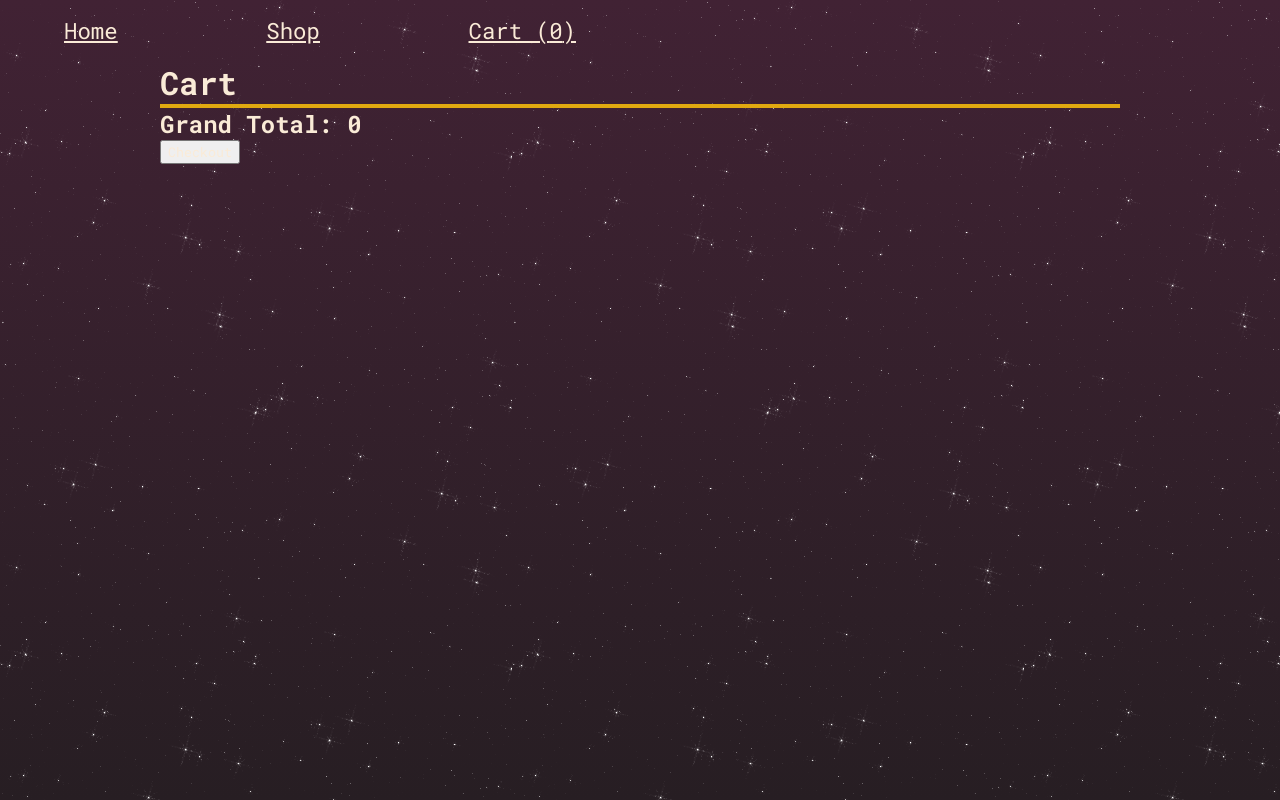
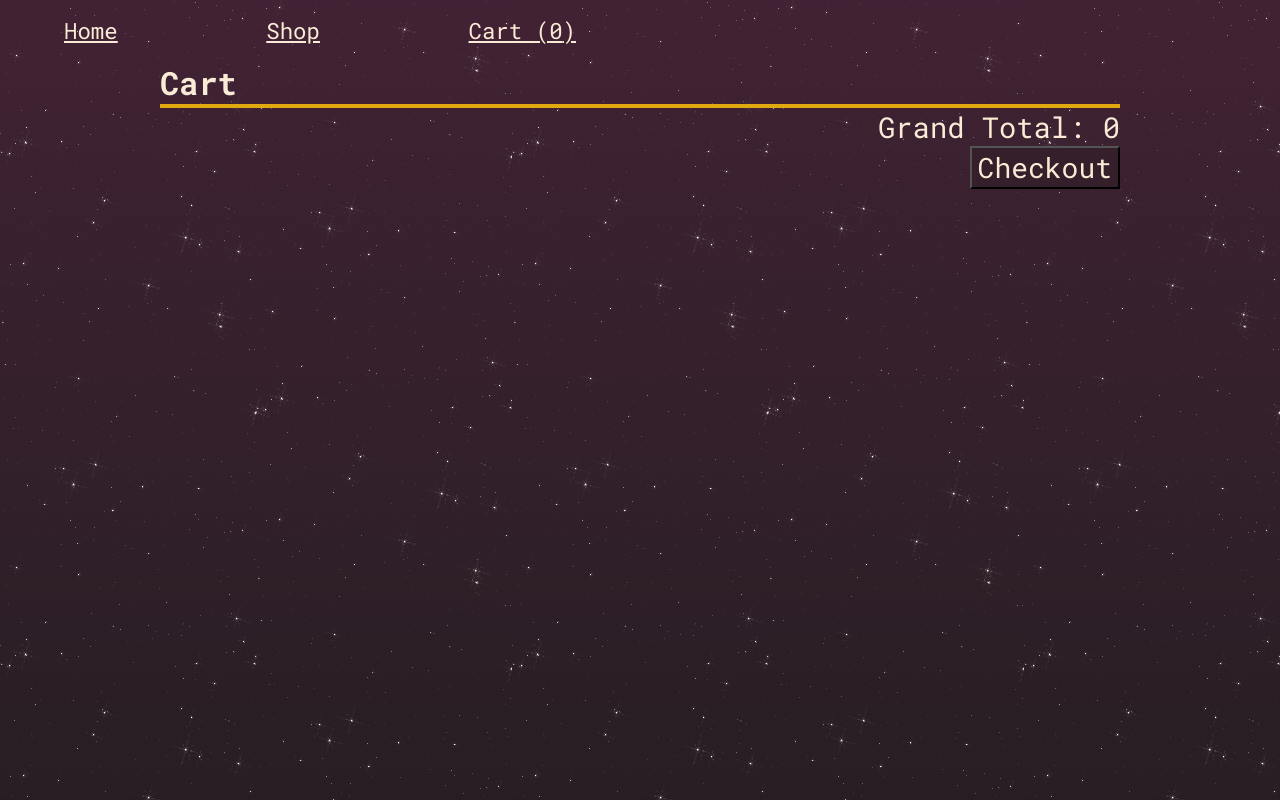
Before and after one commit to smmmfrd/fake-poe-rmt, a React (Vite) app: page /cart in a window 1280 px wide. Built offline with nearby package versions, Linux system fonts and the light colour scheme.

Commit message:
Checkout Styling and Disable Interactions

```diff
--- a/src/components/Cart.jsx
+++ b/src/components/Cart.jsx
@@ -1,9 +1,10 @@
 import itemData from "../itemData"
 import { CartContext } from "../cartContext"
-import { useContext } from "react"
+import { useContext, useState } from "react"
 import { useNavigate } from "react-router-dom"
 
 export default function Cart(){
+    const [finished, setFinished] = useState(false)
     const {cart, removeItem} = useContext(CartContext)
     const navigate = useNavigate()
     var total = 0;
@@ -34,7 +35,7 @@ export default function Cart(){
                         <div className="cart--item-name">{name}</div>
                         <div className="cart--item-price">
                             <p>Amount: {cart[key]} Cost:{price}</p>
-                            <button onClick={() => removeItem(id)}>Remove Item</button>
+                            <button onClick={() => removeItem(id)} disabled={finished}>{finished ? "Processing..." : "Remove Item" }</button>
                         </div>
                         <div className="cart--item-total">Total:{amount}</div>
                     </div>
@@ -46,6 +47,7 @@ export default function Cart(){
     }
 
     function handleCheckout(){
+        setFinished(true);
         setTimeout(() =>{
             navigate("/checkout")
         }, 3000)
@@ -58,8 +60,10 @@ export default function Cart(){
             <div className="cart--container">
                 {cartElements}
             </div>
-            <h2>Grand Total: {total}</h2>
-            <button onClick={handleCheckout}>Checkout</button>
+            <div className="cart--total-container">
+                <div className="cart--total-display">Grand Total: {total}</div>
+                <button className="cart--checkout-button" onClick={handleCheckout}>{finished ? "Processing..." : "Checkout" }</button>
+            </div>
         </>
     )
 }
--- a/src/index.css
+++ b/src/index.css
@@ -164,3 +164,23 @@ nav{
     display: inline;
     margin: auto 0;
 }
+
+.cart--item-total{
+    text-align: right;
+}
+
+.cart--total-container{
+    float: right;
+    display: flex;
+    flex-direction: column;
+    align-items: flex-end;
+}
+
+.cart--total-display{
+    font-size: 1.8rem;
+}
+
+.cart--checkout-button{
+    font-size: 1.75rem;
+    background-color: #351f2b;
+}
```
